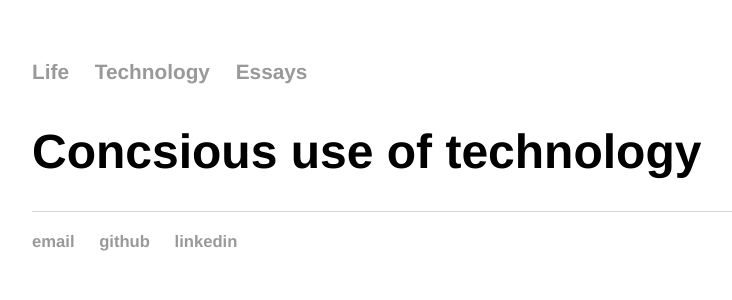
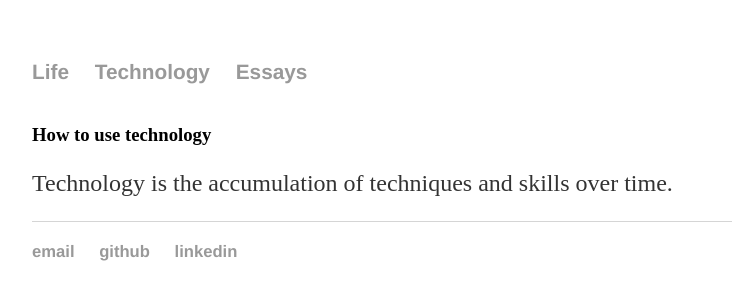
Before and after one commit to nsorros/nsorros.github.io, a Jekyll site: the page built from technology/index.html, in a window 1280 px wide. Shown: the top 300 px of the page, without its empty margins (160-892 px from the left). Built offline with Jekyll 4.4.1, drawn with Linux system fonts in a browser that asks for light colours.

Commit message:
Update index.html

```diff
--- a/technology/index.html
+++ b/technology/index.html
@@ -2,4 +2,8 @@
 layout: default
 title: How to use technology
 ---
-<h1>Concsious use of technology</h1>
+<h3>How to use technology</h3>
+
+<p>
+  Technology is the accumulation of techniques and skills over time.
+</p>
```
